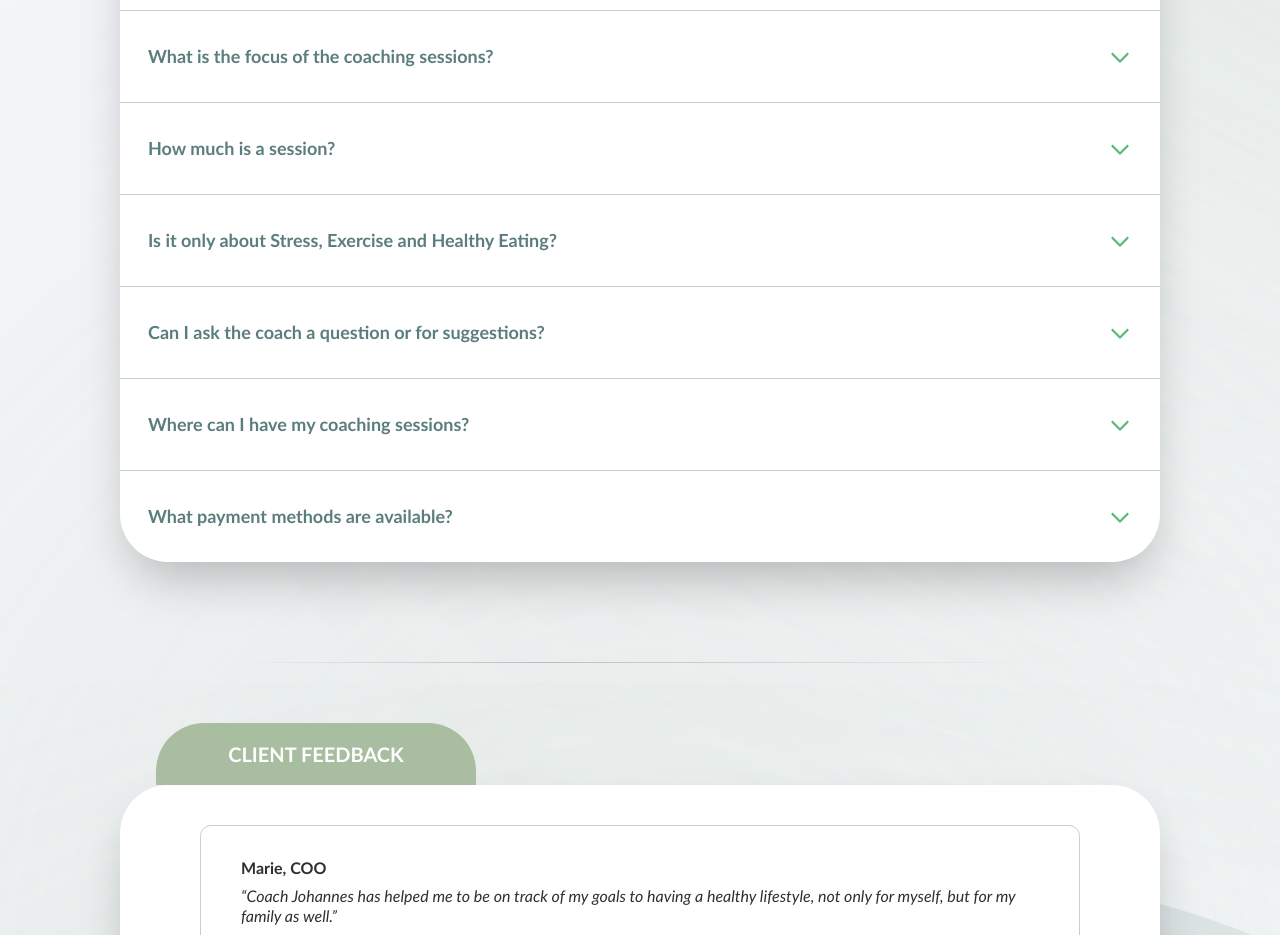
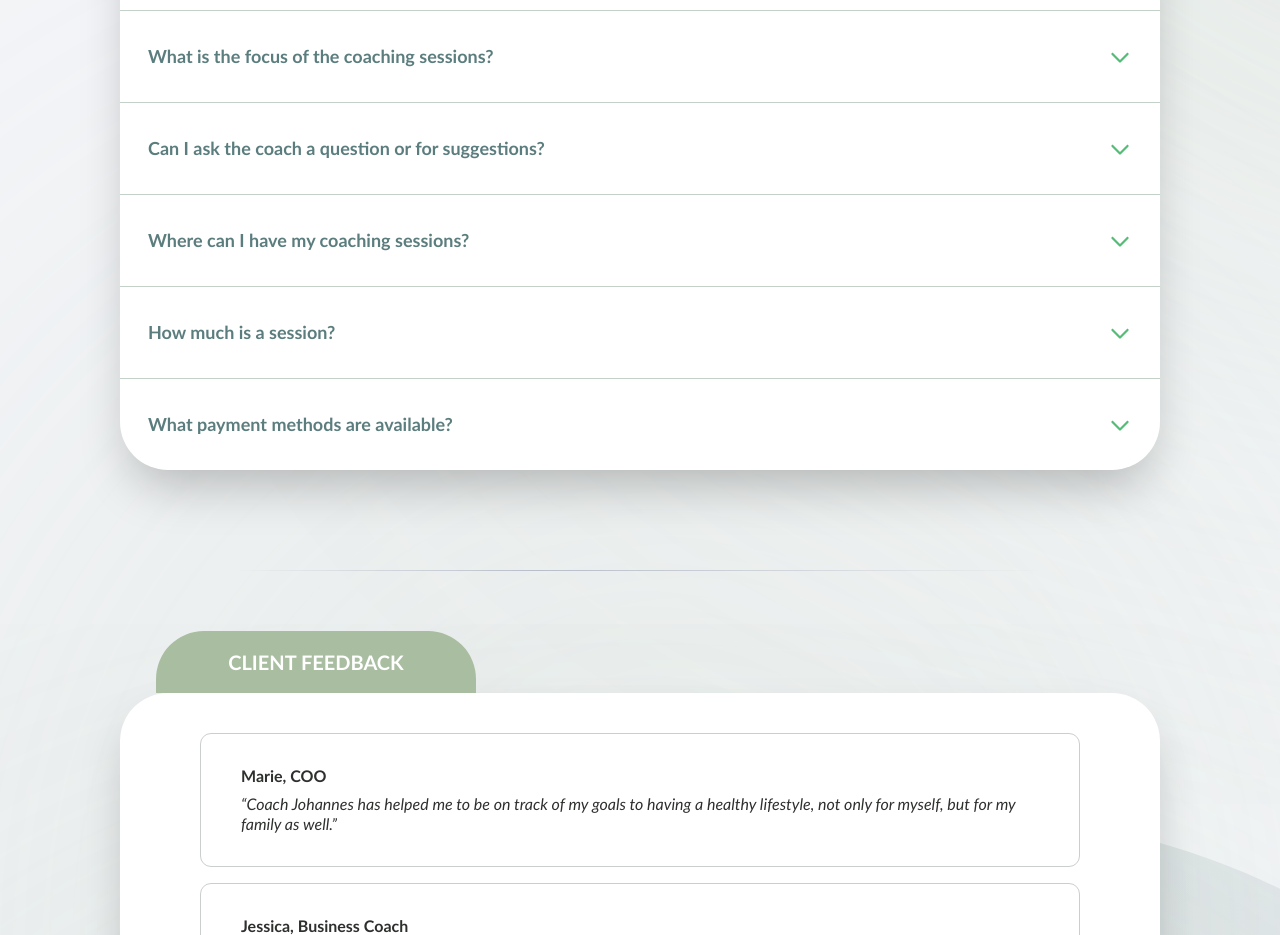
Before and after one commit to cjysmb/profile-web-app, a React (Vite) app: page / in a window 1280 px wide. Shown: the part 2320-3255 px from the top of the page. Built offline with nearby package versions, Linux system fonts and the light colour scheme.

Commit message:
FIX: Update order of FAQs

```diff
--- a/src/components/about_us/FaqSection.tsx
+++ b/src/components/about_us/FaqSection.tsx
@@ -39,7 +39,7 @@ export const FAQ = () => {
         }));
     }, []);
 
-    const newFormatIds = [3, 4]; // Example condition for new format, adjust as needed
+    const newFormatIds = ["What is the focus of the coaching sessions?",  "How much is a session?"]; // Example condition for new format, adjust as needed
 
     return (
         <section className="w-full snap-start relative
@@ -62,7 +62,7 @@ export const FAQ = () => {
                             const memoizedAnswer = memoizedAnswers[index];
                             return (
                                 <AccordionItem key={index} title={item.question} isActive={activeId === index} itemId={index} handleToggle={handleToggle} isLast={isLast}>
-                                    {newFormatIds.includes(index) ? (
+                                    {newFormatIds.includes(item.question) ? (
                                         <>
                                             <p className="mb-[8px] text-pretty">{memoizedAnswer.answerBold}</p>
                                             <p className="text-pretty">{memoizedAnswer.answerText}</p>
--- a/src/data/index.ts
+++ b/src/data/index.ts
@@ -247,16 +247,6 @@ export const FAQItems = [
     // },
     {
         question: "What is the focus of the coaching sessions?",
-        answerBold: `There are 7 lifestyle factors that can be brought into the coaching conversation to support your overall well-being. These include: Sleep, Relationships, Relaxation, Stress, Movement (physical activity), Nutrition, and Environment.`,
-        answerText: `These areas are explored as relevant to your unique needs and preferences, ensuring your coaching experience is personalized and aligned with what matters most to you.`
-    },
-    {
-        question: "How much is a session?",
-        answerBold: "Session rates start at PHP 5'000",
-        answerText: "For information on discounts and package options, please contact us directly."
-    },
-    {
-        question: "Is it only about Stress, Exercise and Healthy Eating?",
         answerBold: `There are 7 lifestyle factors that can be brought into the coaching conversation to support your
                     overall well-being. These include: <b>Sleep, Relationships, Relaxation, Stress, Movement (physical activity), Nutrition, and Environment.</b>`,
         answerText: `These areas are explored as relevant to your unique needs and preferences, ensuring your
@@ -276,6 +266,11 @@ export const FAQItems = [
                     Makati; via Zoom video calls; or through home visits arranged based on the client’s needs.`
     },
     {
+        question: "How much is a session?",
+        answerBold: "Session rates start at PHP 5'000",
+        answerText: "For information on discounts and package options, please contact us directly."
+    },
+    {
         question: "What payment methods are available?",
         answerBold: "",
         answerText: "We accept credit card, bank transfer, e-wallets (GCash), and cash for in-person sessions."
```
